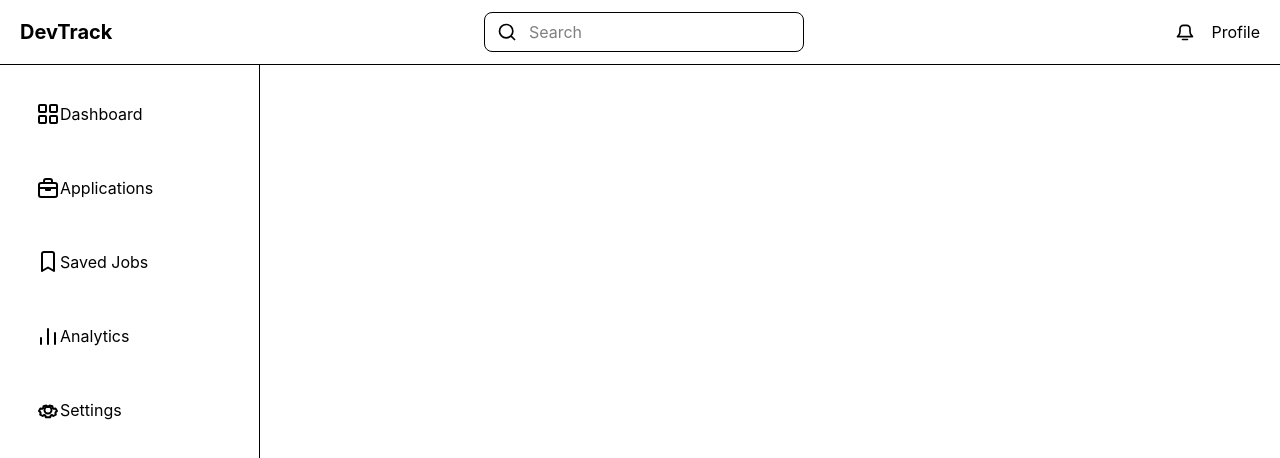
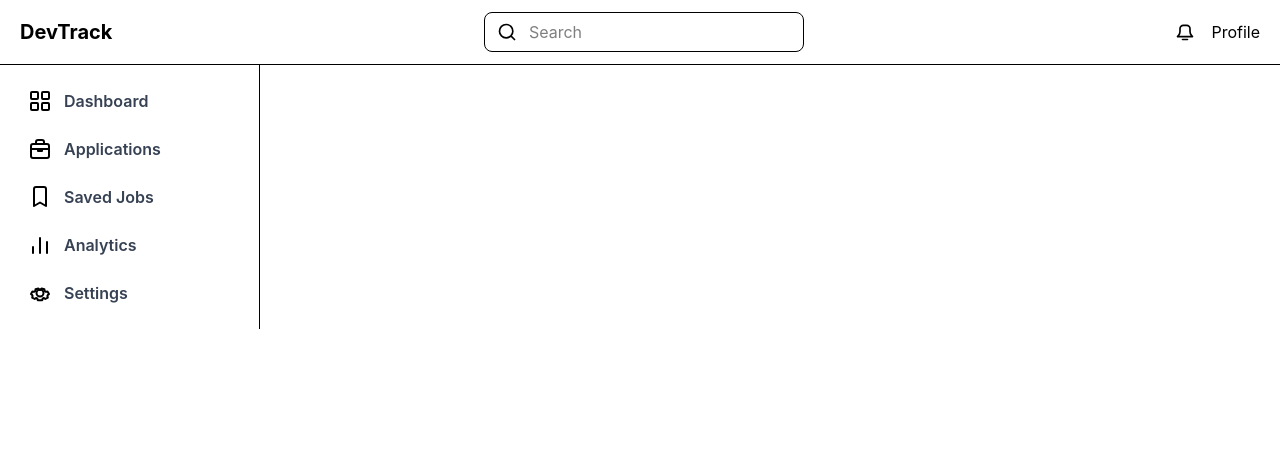
Before and after one commit to RitikGarg89/DevTrack, a React (Vite) app: page / in a window 1280 px wide. Shown: the top 458 px of the page. Built offline with nearby package versions, Linux system fonts and the light colour scheme.

Commit message:
feat: add Sidebar component with navigation links and SVG icons

```diff
--- a/src/Components/Sidebar.jsx
+++ b/src/Components/Sidebar.jsx
@@ -2,10 +2,10 @@ import React from 'react'
 
 function Sidebar() {
     return (
-        <aside className='w-65 border-r px-5 py-3 h-auto'>
+        <aside className='w-65 border-r px-2 py-3 h-auto flex flex-col  '>
             <nav className='flex flex-col items-center'>
-                <a className='w-full flex h-[74px] items-center px-4' href="/">
-                    <div>
+                <a className='w-full group flex h-[48px] items-center px-2 rounded-xl hover:bg-purple-200' href="/">
+                    <div className='w-6 h-6 mx-3 group-hover:black duration-150 transition-colors'>
                         <svg
                             width="24"
                             height="24"
@@ -62,10 +62,10 @@ function Sidebar() {
                             />
                         </svg>
                     </div>
-                    <h2>Dashboard</h2>
+                    <h2 className='text-gray-700 font-semibold duration-150 transition-colors group-hover:text-black'>Dashboard</h2>
                 </a>
-                <a className='w-full flex h-[74px] items-center px-4' href="/">
-                    <div className='w-6 h-6'>
+                <a className='w-full flex h-[48px] items-center px-2 rounded-xl hover:bg-purple-200' href="/">
+                    <div className='w-6 h-6 mx-3 group-hover:black duration-150 transition-colors'>
                         <svg
                             width="24"
                             height="24"
@@ -109,10 +109,10 @@ function Sidebar() {
                             />
                         </svg>
                     </div>
-                    <h2>Applications</h2>
+                    <h2 className='text-gray-700 font-semibold duration-150 transition-colors group-hover:text-black'>Applications</h2>
                 </a>
-                <a className='w-full flex h-[74px] items-center px-4' href="/">
-                    <div className='w-6 h-6'>
+                <a className='w-full flex h-[48px] items-center px-2 rounded-xl hover:bg-purple-200' href="/">
+                    <div className='w-6 h-6 mx-3 group-hover:black duration-150 transition-colors'>
                         <svg
                             width="24"
                             height="24"
@@ -129,10 +129,10 @@ function Sidebar() {
                             />
                         </svg>
                     </div>
-                    <h2>Saved Jobs</h2>
+                    <h2 className='text-gray-700 font-semibold duration-150 transition-colors group-hover:text-black'>Saved Jobs</h2>
                 </a>
-                <a className='w-full flex h-[74px] items-center px-4' href="">
-                    <div className='w-6 h-6'>
+                <a className='w-full flex h-[48px] items-center px-2 rounded-xl hover:bg-purple-200' href="">
+                    <div className='w-6 h-6 mx-3 group-hover:black duration-150 transition-colors'>
                         <svg
                             width="24"
                             height="24"
@@ -162,10 +162,10 @@ function Sidebar() {
                             />
                         </svg>
                     </div>
-                    <h2>Analytics</h2>
+                    <h2 className='text-gray-700 font-semibold duration-150 transition-colors group-hover:text-black'>Analytics</h2>
                 </a>
-                <a className='w-full flex h-[74px] items-center px-4' href="/">
-                    <div className='w-6 h-6'>
+                <a className='w-full flex h-[48px] items-center px-2 rounded-xl hover:bg-purple-200' href="/">
+                    <div className='w-6 h-6 mx-3 group-hover:black duration-150 transition-colors'>
                         <svg
                             width="24"
                             height="24"
@@ -188,7 +188,7 @@ function Sidebar() {
                             />
                         </svg>
                     </div>
-                    <h2>Settings</h2>
+                    <h2 className='text-gray-700 font-semibold duration-150 transition-colors group-hover:text-black'>Settings</h2>
                 </a>
             </nav>
         </aside>
```
